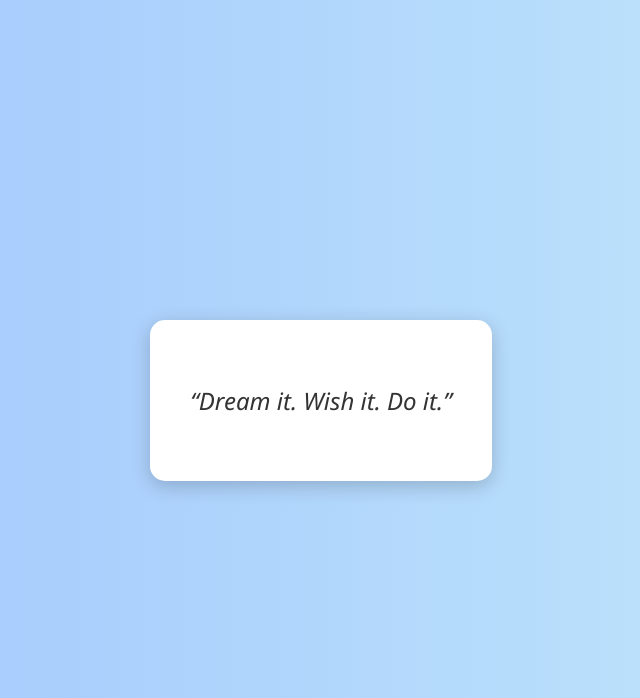
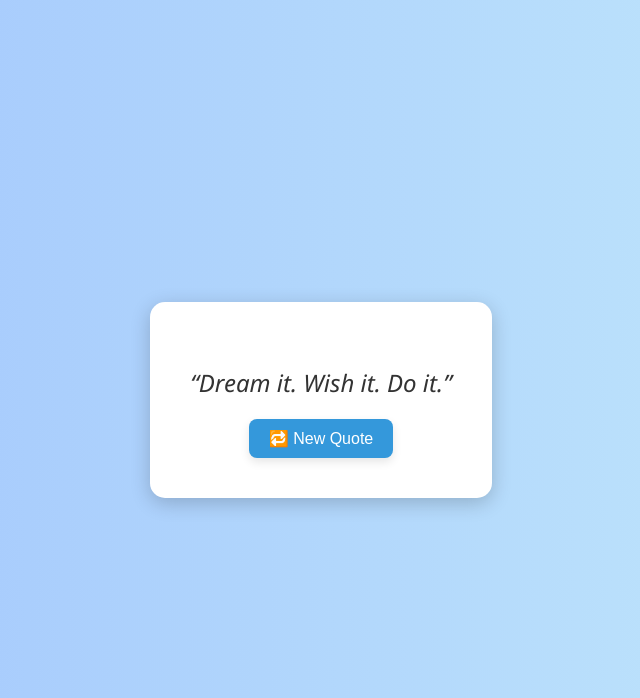
Before and after one commit to AkshatNeema/motivation, a Flask app: page / in a window 1280 px wide. Shown: the top 698 px of the page, without its empty margins (319-959 px from the left). Run offline with Flask 3, Linux system fonts and the light colour scheme.

Commit message:
Add animations, refresh button, and REST API

```diff
--- a/api/index.py
+++ b/api/index.py
@@ -1,7 +1,7 @@
-from flask import Flask, render_template
+from flask import Flask, render_template, jsonify
 import random
 
-app = Flask(__name__, template_folder="../templates")
+app = Flask(__name__, template_folder="../templates", static_folder="../static")
 
 quotes = [
     "Believe in yourself and all that you are.",
@@ -11,13 +11,19 @@ quotes = [
     "Your limitation—it’s only your imagination.",
     "Dream it. Wish it. Do it.",
     "Sometimes later becomes never. Do it now.",
-    "Great things never come from comfort zones."
+    "Great things never come from comfort zones.",
+    "Hardships often prepare ordinary people for an extraordinary destiny.",
+    "Do what you can with all you have, wherever you are."
 ]
 
 @app.route("/")
 def home():
+    return render_template("index.html")
+
+@app.route("/api/quote")
+def get_quote():
     quote = random.choice(quotes)
-    return render_template("index.html", quote=quote)
+    return jsonify({"quote": quote})
 
-# For Vercel
+# Required for Vercel
 app = app
--- /dev/null
+++ b/static/style.css
@@ -0,0 +1,55 @@
+body {
+    background: linear-gradient(to right, #a1c4fd, #c2e9fb);
+    font-family: 'Segoe UI', Tahoma, Geneva, Verdana, sans-serif;
+    display: flex;
+    align-items: center;
+    justify-content: center;
+    height: 100vh;
+    margin: 0;
+}
+
+.quote-box {
+    background: white;
+    padding: 40px;
+    border-radius: 15px;
+    box-shadow: 0 5px 20px rgba(0, 0, 0, 0.2);
+    text-align: center;
+    max-width: 600px;
+    transition: all 0.5s ease-in-out;
+}
+
+.quote {
+    font-size: 24px;
+    color: #333;
+    font-style: italic;
+    margin-bottom: 20px;
+    opacity: 1;
+    transition: opacity 0.5s;
+}
+
+.fade-in {
+    opacity: 0;
+    animation: fadeIn 1s forwards;
+}
+
+@keyframes fadeIn {
+    to {
+        opacity: 1;
+    }
+}
+
+button {
+    padding: 10px 20px;
+    font-size: 16px;
+    background: #3498db;
+    color: white;
+    border: none;
+    border-radius: 8px;
+    cursor: pointer;
+    box-shadow: 0 4px 10px rgba(0,0,0,0.1);
+    transition: background 0.3s;
+}
+
+button:hover {
+    background: #2980b9;
+}
--- a/templates/index.html
+++ b/templates/index.html
@@ -3,34 +3,33 @@
 <head>
     <meta charset="UTF-8">
     <title>Motivation for You</title>
-    <style>
-        body {
-            background: linear-gradient(to right, #a1c4fd, #c2e9fb);
-            font-family: 'Segoe UI', Tahoma, Geneva, Verdana, sans-serif;
-            display: flex;
-            align-items: center;
-            justify-content: center;
-            height: 100vh;
-            margin: 0;
-        }
-        .quote-box {
-            background: white;
-            padding: 40px;
-            border-radius: 15px;
-            box-shadow: 0 5px 20px rgba(0, 0, 0, 0.2);
-            text-align: center;
-            max-width: 600px;
-        }
-        .quote {
-            font-size: 24px;
-            color: #333;
-            font-style: italic;
-        }
-    </style>
+    <link rel="stylesheet" href="/static/style.css">
 </head>
 <body>
     <div class="quote-box">
-        <p class="quote">“{{ quote }}”</p>
+        <p id="quote" class="quote">Loading...</p>
+        <button onclick="fetchQuote()">🔁 New Quote</button>
     </div>
+
+    <script>
+        async function fetchQuote() {
+            const res = await fetch('/api/quote');
+            const data = await res.json();
+            const quoteEl = document.getElementById('quote');
+
+            // Animation: Fade out
+            quoteEl.classList.remove('fade-in');
+            void quoteEl.offsetWidth; // Trigger reflow
+
+            // Set new quote
+            quoteEl.textContent = `“${data.quote}”`;
+
+            // Animation: Fade in
+            quoteEl.classList.add('fade-in');
+        }
+
+        // Load on first visit
+        window.onload = fetchQuote;
+    </script>
 </body>
 </html>
```
